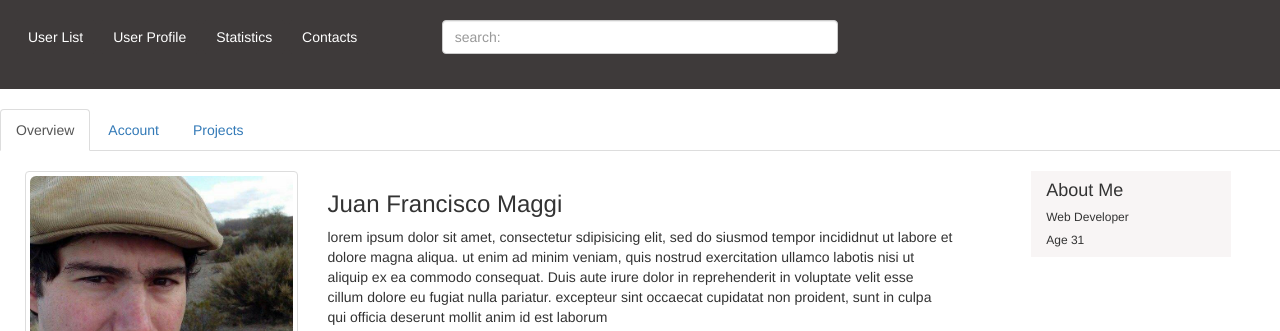
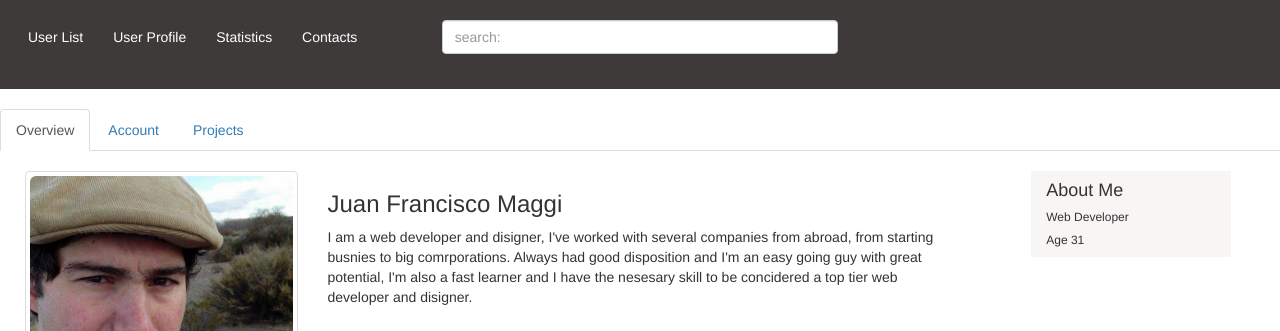
Before and after one commit to Bikoda/Pancho, a plain HTML site: page index.html in a window 1280 px wide. Shown: the top 331 px of the page. Drawn offline with nearby package versions, Linux system fonts and the light colour scheme.

Commit message:
Update index.html

```diff
--- a/index.html
+++ b/index.html
@@ -76,12 +76,9 @@
                 </div>
                 <div class="col-md-6">
                     <h3>Juan Francisco Maggi</h3>
-                    <p>lorem ipsum dolor sit amet, consectetur sdipisicing elit, sed do siusmod
-                    tempor incididnut ut labore et dolore magna aliqua. ut enim ad minim veniam,
-                    quis nostrud exercitation ullamco labotis nisi ut aliquip ex ea commodo
-                    consequat. Duis aute irure dolor in reprehenderit in voluptate velit esse
-                    cillum dolore eu fugiat nulla pariatur. excepteur sint occaecat cupidatat non
-                    proident, sunt in culpa qui officia deserunt mollit anim id est laborum
+                    <p>I am a web developer and disigner, I've worked with several companies from abroad, from starting busnies to big comrporations.
+                    Always had good disposition and I'm an easy going guy with great potential,
+                    I'm also a fast learner and I have the nesesary skill to be concidered a top tier web developer and disigner.
                     </p>
                     <br>
                     <div style="display: flex; justify-content: space-around; text-align: center;">
```
